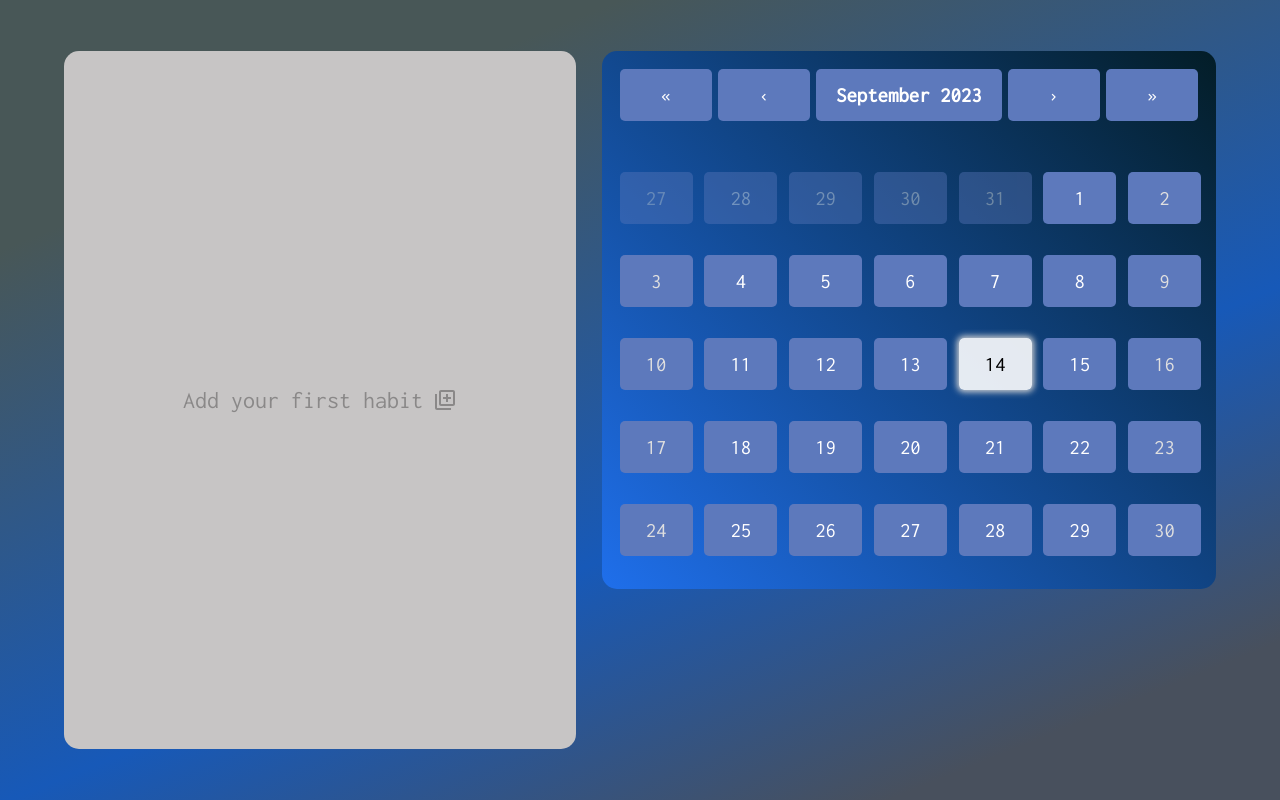
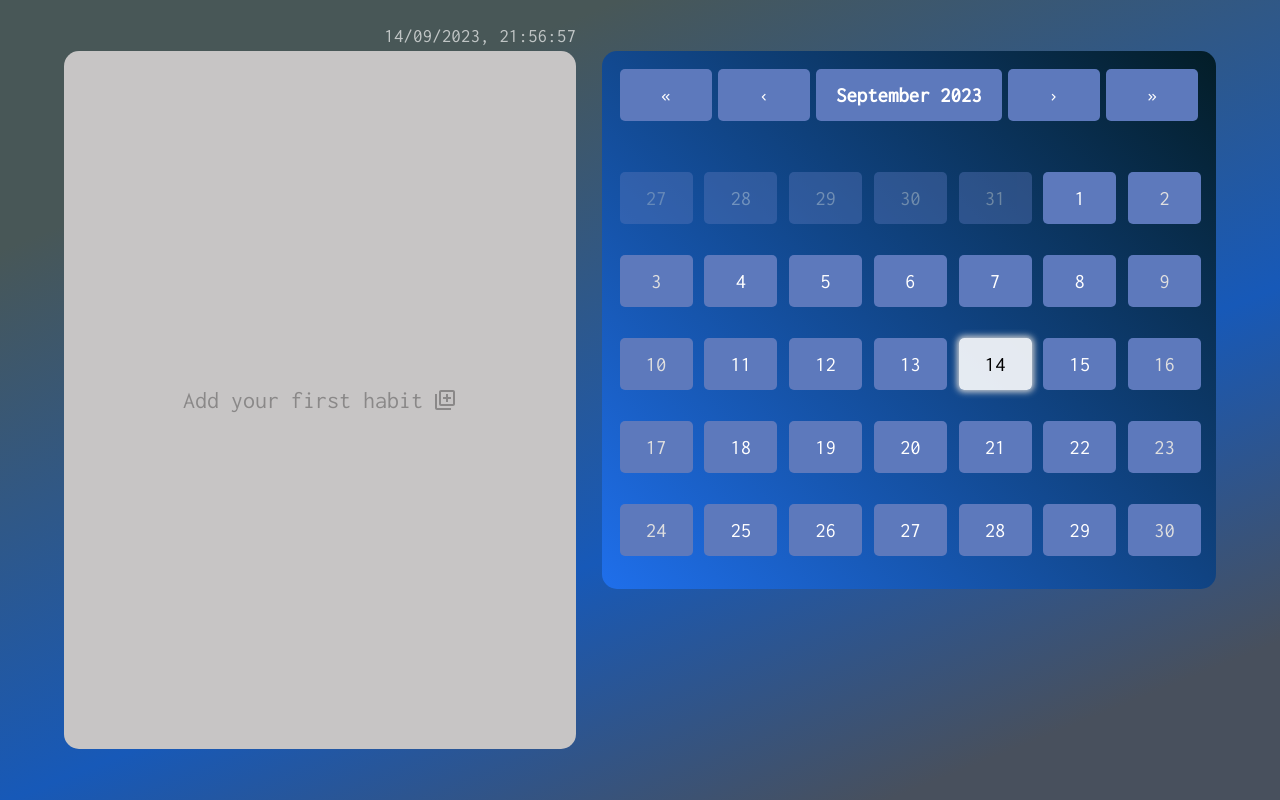
Before and after one commit to m1ckeyyy/improvement-center, a React (Vite) app in the folder client/: page /habit-tracker in a window 1280 px wide. Built offline with nearby package versions, Linux system fonts and the light colour scheme.

Commit message:
added timeformat to clock and selected date

```diff
--- a/client/src/pages/Tools/HabitTracker/HabitTracker.tsx
+++ b/client/src/pages/Tools/HabitTracker/HabitTracker.tsx
@@ -8,6 +8,7 @@ import { CalendarContainer } from './styles/CalendarContainer.styled';
 import { AddNewHabitPanel } from './components/AddNewHabitPanel';
 import { DisplayHabits } from './components/DisplayHabits';
 import { HabitDataType } from './hooks/useHabitData';
+import { Clock } from './components/Clock';
 import Calendar from 'react-calendar';
 
 type DateValue = Date | null;
@@ -33,6 +34,7 @@ const HabitTracker = () => {
         <div className={styles.overlayContainer}>
           <section className={styles.habitsWrap}>
             <div className={styles.habitsContainer}>
+              <Clock />
               {habits.length > 0 ? newHabitPanelVisible ? <AddNewHabitPanel /> : <DisplayHabits /> : newHabitPanelVisible ? <AddNewHabitPanel /> : <NoHabitsUI />}
             </div>
           </section>
--- /dev/null
+++ b/client/src/pages/Tools/HabitTracker/components/Clock.tsx
@@ -0,0 +1,39 @@
+import React, { useEffect, useState } from 'react';
+import styles from './../styles/HabitTracker.module.scss';
+import { useHabitTrackerContext } from './HabitContext';
+import { useTimeFormatState } from '../hooks/useTimeFormatState';
+
+export const Clock = () => {
+  const [time, setTime] = useState(new Date());
+  const { timeFormat, toggleTimeFormat } = useTimeFormatState();
+
+  useEffect(() => {
+    const interval = setInterval(() => setTime(new Date()), 1000);
+    return () => {
+      clearInterval(interval);
+    };
+  }, []);
+
+  const options: Intl.DateTimeFormatOptions = {
+    day: 'numeric',
+    month: 'numeric',
+    year: 'numeric',
+    hour: 'numeric',
+    minute: 'numeric',
+    second: 'numeric',
+    hour12: false,
+  };
+
+  if (timeFormat === 'long') {
+    options.weekday = 'long';
+    options.month = 'long';
+  }
+
+  const currentDate = new Date(time).toLocaleDateString('en-GB', options);
+
+  return (
+    <div className={styles.clock} onClick={toggleTimeFormat}>
+      <span>{currentDate}</span>
+    </div>
+  );
+};
--- a/client/src/pages/Tools/HabitTracker/components/DisplayHabits.tsx
+++ b/client/src/pages/Tools/HabitTracker/components/DisplayHabits.tsx
@@ -26,9 +26,7 @@ export const DisplayHabits = () => {
           <div key={index} className={styles.habit}>
             <h3>{habit.name}</h3>
             <p>Category: {habit.category}</p>
-            <p className={styles.completedToggle} onClick={() => toggleHabitCompletion(habit)}>
-              Completed: {habit.completed ? <BsToggleOn size="25" /> : <BsToggleOff size="25" />}
-            </p>
+            <p className={styles.completedToggle}>Completed: {habit.completed ? <BsToggleOn size="25" onClick={() => toggleHabitCompletion(habit)}/> : <BsToggleOff size="25" onClick={() => toggleHabitCompletion(habit)}/>}</p>
             <div className={styles.daysTiles}>
               {Object.entries(habit.daysOfWeek).map(([day, _]) => {
                 return (
--- a/client/src/pages/Tools/HabitTracker/components/SelectedDate.tsx
+++ b/client/src/pages/Tools/HabitTracker/components/SelectedDate.tsx
@@ -1,12 +1,24 @@
 import React from 'react';
 import styles from './../styles/HabitTracker.module.scss';
 import { useHabitTrackerContext } from './HabitContext';
+import { useTimeFormatState } from '../hooks/useTimeFormatState';
 
 export const SelectedDate = () => {
   const { selectedDay } = useHabitTrackerContext()!;
+  const { timeFormat, toggleTimeFormat } = useTimeFormatState();
 
-  const options: Intl.DateTimeFormatOptions = { weekday: 'long', day: 'numeric', month: 'long', year: 'numeric' };
-  const currentDate = new Date(selectedDay).toLocaleDateString('en-US', options);
+  const options: Intl.DateTimeFormatOptions = { day: 'numeric', month: 'numeric', year: 'numeric' };
 
-  return <h3 className={styles.currentDate}>Selected: ({currentDate})</h3>;
+  if (timeFormat === 'long') {
+    options.weekday = 'long';
+    options.month = 'long';
+  }
+
+  const selectedDate = new Date(selectedDay).toLocaleDateString('en-GB', options);
+
+  return (
+    <h3 className={styles.selectedDate}>
+      Your habits for&nbsp; <span onClick={toggleTimeFormat}>{selectedDate}</span>
+    </h3>
+  );
 };
--- /dev/null
+++ b/client/src/pages/Tools/HabitTracker/hooks/useTimeFormatState.tsx
@@ -0,0 +1,11 @@
+import { useState } from 'react';
+
+export const useTimeFormatState = () => {
+  const [timeFormat, setTimeFormat] = useState<'long' | 'numeric'>('numeric');
+
+  const toggleTimeFormat = () => {
+    setTimeFormat((prevTimeFormat) => (prevTimeFormat === 'numeric' ? 'long' : 'numeric'));
+  };
+
+  return { timeFormat, setTimeFormat, toggleTimeFormat };
+};
--- a/client/src/pages/Tools/HabitTracker/styles/HabitTracker.module.scss
+++ b/client/src/pages/Tools/HabitTracker/styles/HabitTracker.module.scss
@@ -9,7 +9,6 @@ body {
 .wrapContainer {
   // background: linear-gradient(45deg, #1a191b, #c6948c);
   background: linear-gradient(338deg, rgba(72, 80, 93, 1) 12%, rgba(23, 89, 184, 1) 39%, rgb(72, 87, 87) 81%);
-
   height: 100dvh;
 }
 .overlayContainer {
@@ -30,6 +29,7 @@ body {
   // border: 2px solid white;
 }
 .habitsContainer {
+  position: relative;
   background-color: #c7c5c5;
   border-radius: 15px;
   height: 100%;
@@ -200,16 +200,19 @@ body {
   display: flex;
   flex-direction: column;
   align-items: flex-start;
-  .currentDate {
-    font-size: 1.4rem;
-    background-color: lightblue;
+  .selectedDate {
+    font-size: 1.6rem;
     padding: 10px 0;
-    border-radius: 10px;
     display: flex;
-    justify-content: center;
+    align-items: center;
     width: 100%;
-    border: 2px solid rgba(133, 194, 184, 0.89);
     margin-bottom: 30px;
+    font-weight: normal;
+    span {
+      cursor: pointer;
+
+      font-weight: bold;
+    }
   }
   .buttonsContainer {
     display: flex;
@@ -245,24 +248,28 @@ body {
   }
   .habit {
     margin-bottom: 30px;
-    h3{font-size: 1.5rem;}
-    p{font-size: 1.2rem;}
+    h3 {
+      font-size: 1.5rem;
+    }
+    p {
+      font-size: 1.2rem;
+    }
     h3,
     p {
       margin-bottom: 3px;
     }
-    .completedToggle{
+    .completedToggle {
       display: flex;
       align-items: center;
-      svg{
-        cursor:pointer;
-        margin-left:10px;
+      svg {
+        cursor: pointer;
+        margin-left: 10px;
       }
     }
     .daysTiles {
       display: flex;
       width: 100%;
-      gap:10px 0;
+      gap: 10px 0;
       margin-top: 7px;
       flex-wrap: wrap;
       font-size: 1.1rem;
@@ -296,3 +303,15 @@ body {
     }
   }
 }
+.clock {
+  cursor: pointer;
+  font-size: 1.2rem;
+  background-color: transparent;
+  // width: 100%;
+  color: #ffffffa8;
+  position: absolute;
+  right: 0;
+  top: -35px;
+  padding-left: 10px;
+  padding-top: 10px;
+}
```
